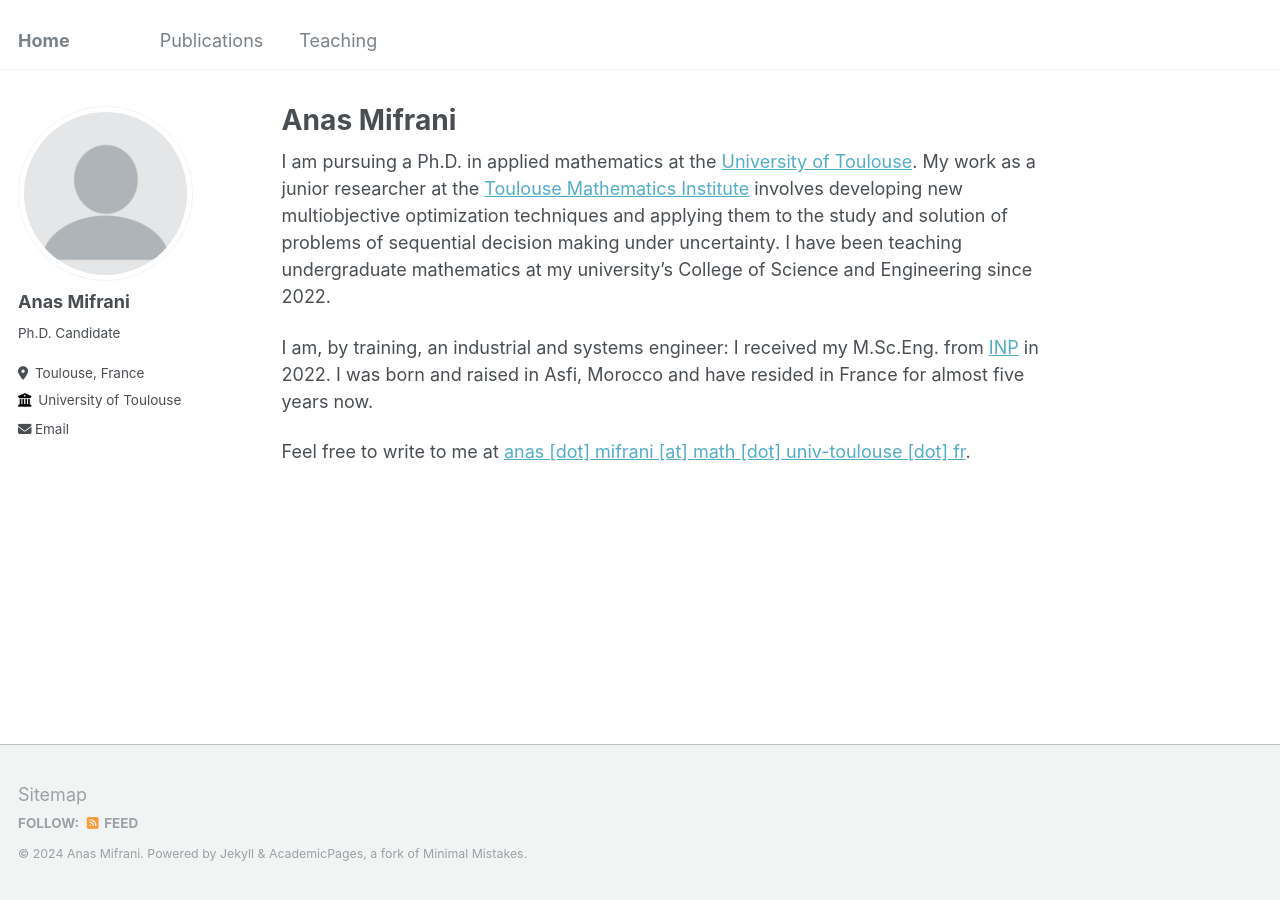
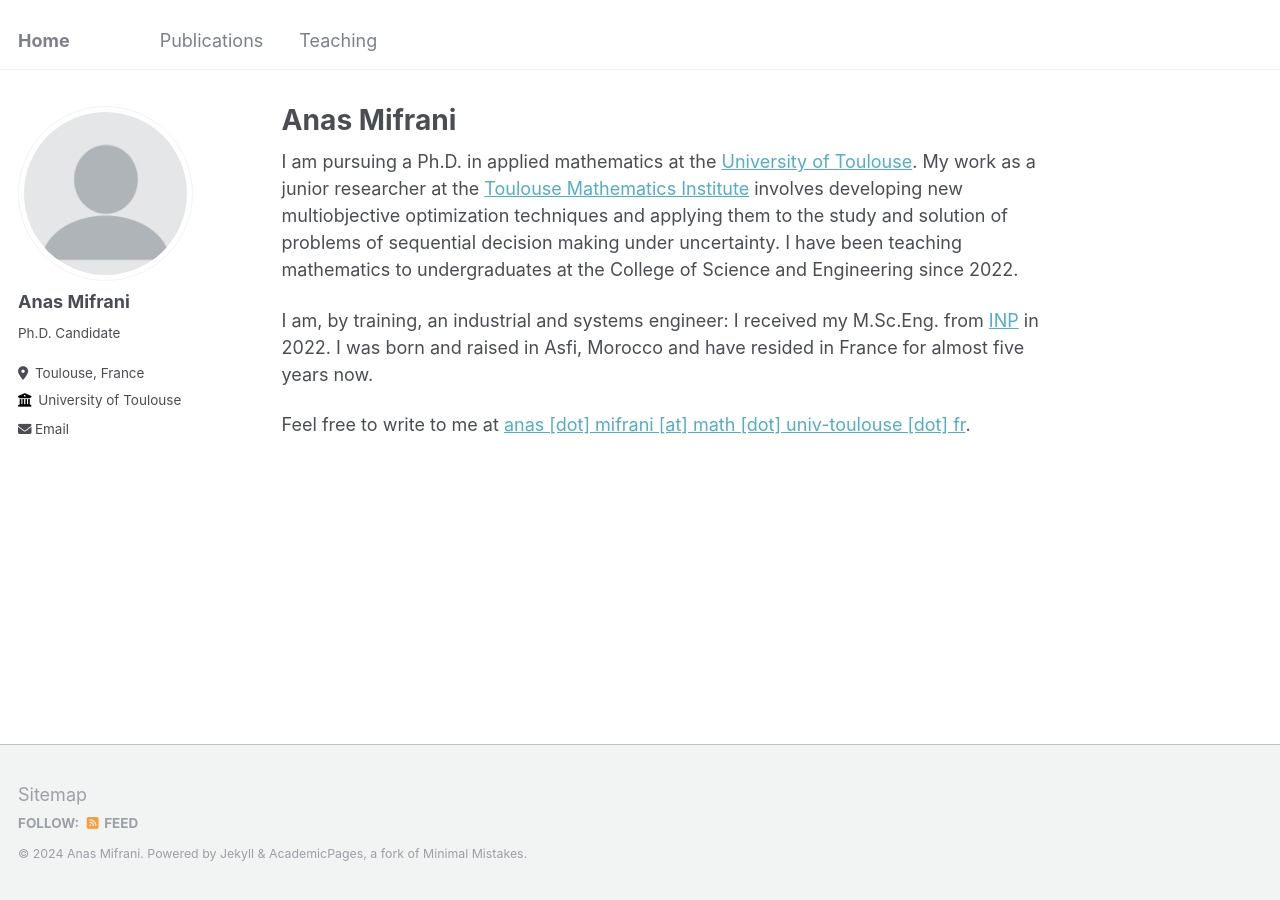
Before and after one commit to anmifrani/anmifrani.github.io, a Jekyll site: the page built from _pages/about.md, in a window 1280 px wide. Built offline with Jekyll 4.4.1, drawn with Linux system fonts in a browser that asks for light colours.

Commit message:
Update about.md

```diff
--- a/_pages/about.md
+++ b/_pages/about.md
@@ -7,7 +7,7 @@ redirect_from:
   - /about.html
 ---
 
-I am pursuing a Ph.D. in applied mathematics at the [University of Toulouse](https://en.univ-toulouse.fr/). My work as a junior researcher at the [Toulouse Mathematics Institute](https://math.univ-toulouse.fr/en/) involves developing new multiobjective optimization techniques and applying them to the study and solution of problems of sequential decision making under uncertainty. I have been teaching undergraduate mathematics at my university's College of Science and Engineering since 2022.
+I am pursuing a Ph.D. in applied mathematics at the [University of Toulouse](https://en.univ-toulouse.fr/). My work as a junior researcher at the [Toulouse Mathematics Institute](https://math.univ-toulouse.fr/en/) involves developing new multiobjective optimization techniques and applying them to the study and solution of problems of sequential decision making under uncertainty. I have been teaching mathematics to undergraduates at the College of Science and Engineering since 2022.
 
 I am, by training, an industrial and systems engineer: I received my M.Sc.Eng. from [INP](https://www.inp-toulouse.fr/en/index.html) in 2022. I was born and raised in Asfi, Morocco and have resided in France for almost five years now.
 
```
